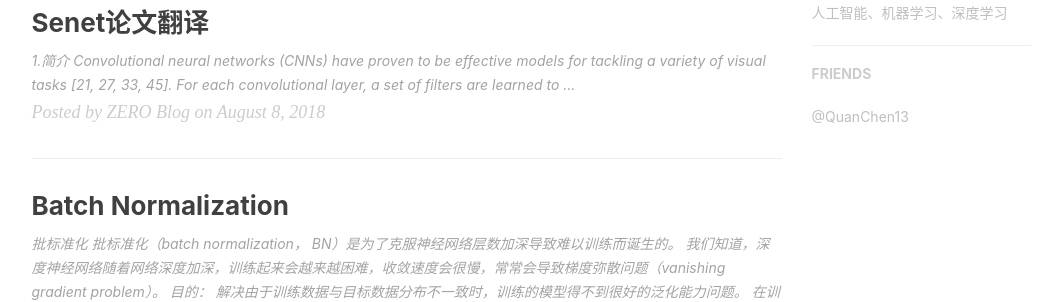
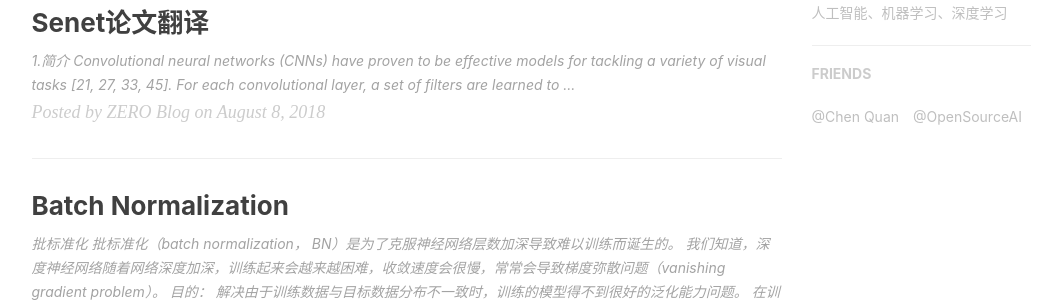
Before and after one commit to chenquan/chenquan.github.io, a Jekyll site: the page built from index.html, in a window 1280 px wide and 900 px high, scrolled down 700 px. Shown: the part 152-454 px from the top of the window, without its empty margins (136-1188 px from the left). Built offline with Jekyll 4.4.1, drawn with Linux system fonts in a browser that asks for light colours; nearby versions of some CDN libraries; the list of posts is cut into pages by our own code; comment, search, counter and statistics services are not loaded.

Commit message:
Update _config.yml

```diff
--- a/_config.yml
+++ b/_config.yml
@@ -90,7 +90,14 @@ friends: [
     #     title: "Su",
     #     href: "http://su.gallery/"
     # },{
-        title: "@QuanChen13",
-        href: "https://github.com/QuanChen13"
+        title: "@Chen Quan",
+        href: "https://github.com/ChenQuan"
+    },
+    {
+    #     title: "Su",
+    #     href: "http://su.gallery/"
+    # },{
+        title: "@OpenSourceAI",
+        href: "https://github.com/OpenSourceAI"
     },
 ]
```
